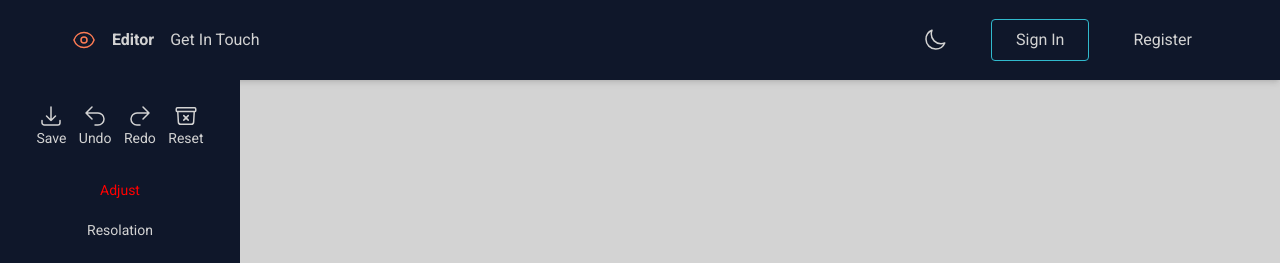
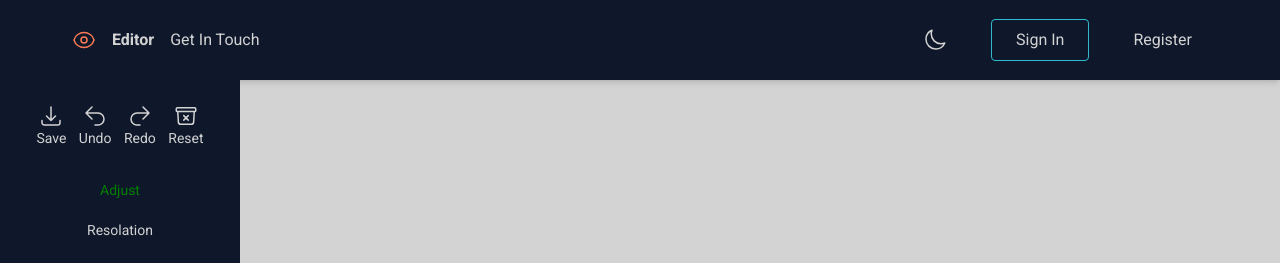
Before and after one commit to ShkelqimC/editme.online, a React (Create React App) app in the folder frontend/: page /edit/1 in a window 1280 px wide. Shown: the top 263 px of the page. Built offline with nearby package versions, Linux system fonts and the light colour scheme.

Commit message:
active state on side navbar items in editor

```diff
--- a/frontend/src/components/SideNavbarItem.jsx
+++ b/frontend/src/components/SideNavbarItem.jsx
@@ -1,4 +1,7 @@
 export default function SideNavbarItem({ item, index, onClick, active }) {
+  console.log(item, "item");
+  console.log(index, "index");
+  console.log(active, "active");
   return (
     <button
       className={`sidebarItem ${active ? "active" : ""}`}
@@ -6,9 +9,7 @@ export default function SideNavbarItem({ item, index, onClick, active }) {
       //   isActive ? "edit-active-state " : "edit-inactive-state"
       // }
       key={index}
-      onClick={() => {
-        onClick(item);
-      }}
+      onClick={onClick}
     >
       {item.icon}
       {item.name}
--- a/frontend/src/index.css
+++ b/frontend/src/index.css
@@ -70,6 +70,3 @@ body {
   justify-content: space-between;
   width: 100%;
 }
-.sidebarItem.active {
-  color: red;
-}
--- a/frontend/src/pages/Edit/Edit.jsx
+++ b/frontend/src/pages/Edit/Edit.jsx
@@ -154,7 +154,6 @@ export function Edit(props, { imgUrl }) {
 
     return { filter: filters.join(" ") };
   }
-  console.log(getStyle(), "style");
   return (
     <>
       <section className="flex">
@@ -248,7 +247,7 @@ export function Edit(props, { imgUrl }) {
                     <SideNavbarItem
                       item={item}
                       index={index}
-                      onClick={setActiveSidebarItem}
+                      onClick={() => setSelectedOptionIndex(index)}
                       active={index === selectedSideNavOptionIndex}
                       options={item.default_values}
                     />
--- a/frontend/src/pages/Edit/edit.css
+++ b/frontend/src/pages/Edit/edit.css
@@ -47,3 +47,6 @@
   object-fit: center;
   margin: auto;
 }
+.sidebarItem.active {
+  color: green;
+}
```
